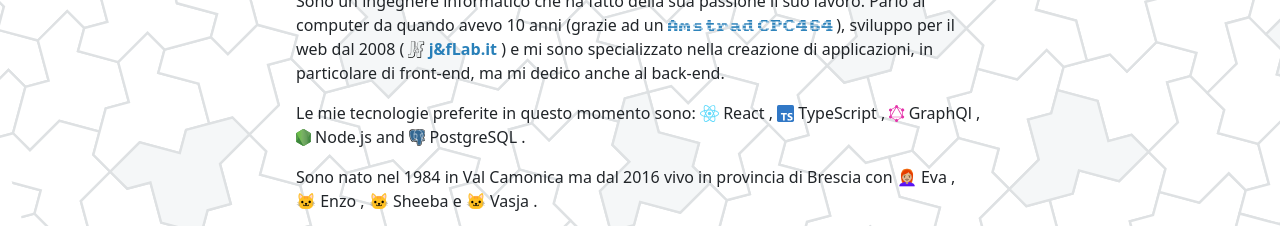
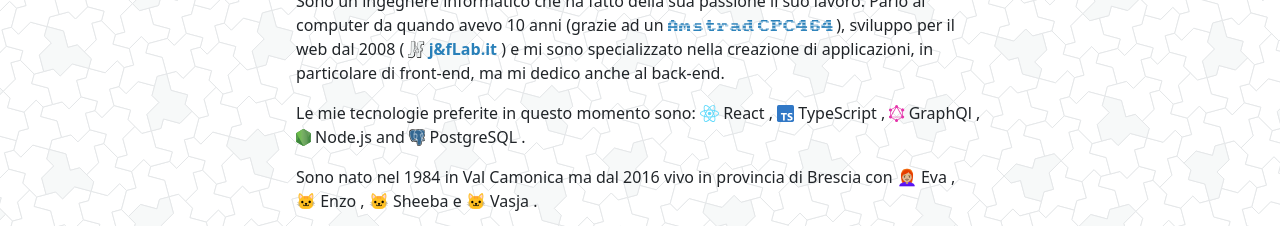
Before and after one commit to fakkio/fabiolazzaroni.dev, an Astro site: page / in a window 1280 px wide. Shown: the part 347-573 px from the top of the page. Built offline with nearby package versions, Linux system fonts and the light colour scheme; Astro itself is replaced by a stand-in of ours.

Commit message:
♻️(assets): regenerate the hat tiling pre-rotated, ~10% denser
The CSS transform: rotate() approach zoomed the tiling to cover a
150vmax oversized layer, making individual tiles read far larger than
intended. Bake the -15deg rotation into the tile coordinates instead,
by porting isohedral/hatviz's substitution algorithm into a one-off
generation script and re-cropping its output at a ~10% larger area
(868 visible tiles vs. the previous ~799) for a touch more density.
Verified gap-free via a fine-grained point-coverage sample before
cropping.

HatBackground.astro goes back to a plain 100%/100% embed now that the
angle lives in the asset, with the background layer's opacity dropped
to 0.4 and the outline stroke-width to 0.05, both refined against the
live render.

```diff
--- a/src/components/HatBackground.astro
+++ b/src/components/HatBackground.astro
@@ -9,20 +9,13 @@ import hatTiling from "../assets/hat-tiling.svg?raw";
     position: fixed;
     inset: 0;
     z-index: -1;
-    overflow: hidden;
-    opacity: 0.5;
+    opacity: 0.4;
   }
 
-  /* Oversized relative to the viewport so the -15deg rotation below still
-     covers every corner with no gaps: at 150vmax a side, the layer's
-     incircle exceeds the viewport's diagonal at any rotation angle. */
   .hat-background :global(svg) {
-    position: absolute;
-    top: 50%;
-    left: 50%;
-    width: 150vmax;
-    height: 150vmax;
-    transform: translate(-50%, -50%) rotate(-15deg);
+    display: block;
+    width: 100%;
+    height: 100%;
   }
 
   .hat-background :global(.hat-accent) {
```
Also changed, not shown: src/assets/hat-tiling.svg.
